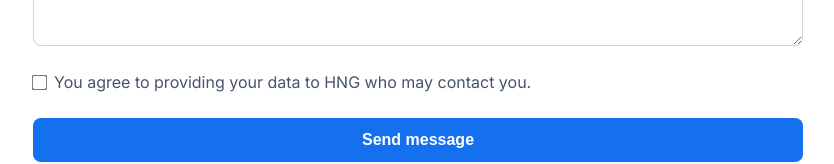
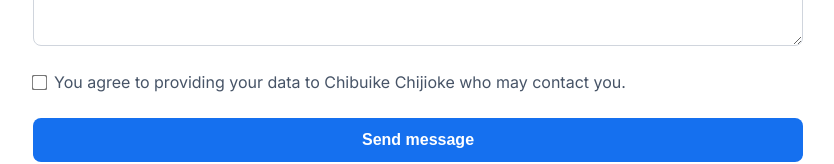
Before and after one commit to Chisquare7/HNG-frontend-stage-1, a React (Create React App) app: page /contact in a window 1280 px wide. Shown: the part 607-771 px from the top of the page, without its empty margins (222-1056 px from the left). Built offline with nearby package versions, Linux system fonts and the light colour scheme.

Commit message:
feat: Store variable with my name as value and pass it on the checkbox section

```diff
--- a/src/pages/Contactpage.js
+++ b/src/pages/Contactpage.js
@@ -3,6 +3,8 @@
 import zuriInternship from "../assets/Zuri.Internship_Logo.png";
 
 const Contactpage = () => {
+	const name = "Chibuike Chijioke"
+
   return (
 		<div>
 			<div id="contact__overall">
@@ -53,7 +55,7 @@
 							<label htmlFor="check" className="input__tick">
 								<input type="checkbox" id="tick__box" />
 								<span className="tick__text">
-									You agree to providing your data to HNG who may contact you.
+									You agree to providing your data to {name} who may contact you.
 								</span>
 							</label>
 							<button type="submit" id="btn__submit">
```
